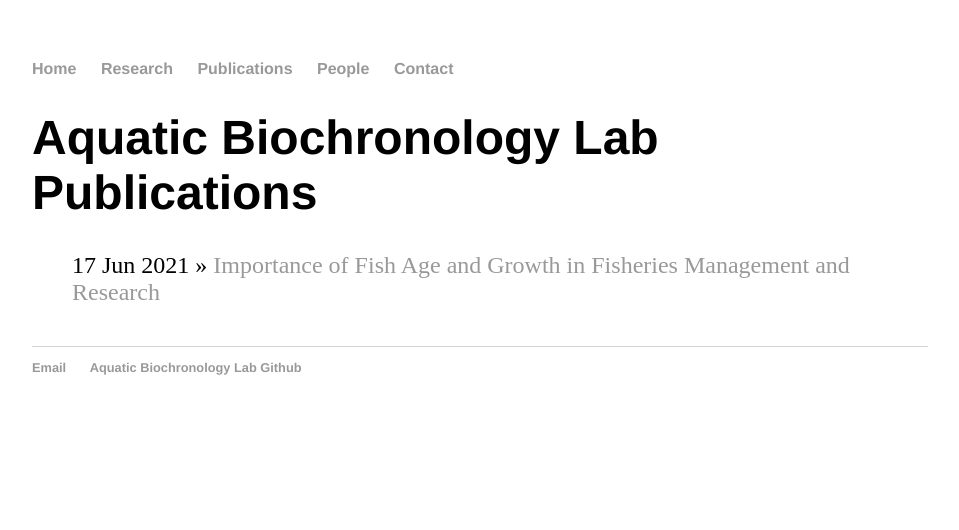
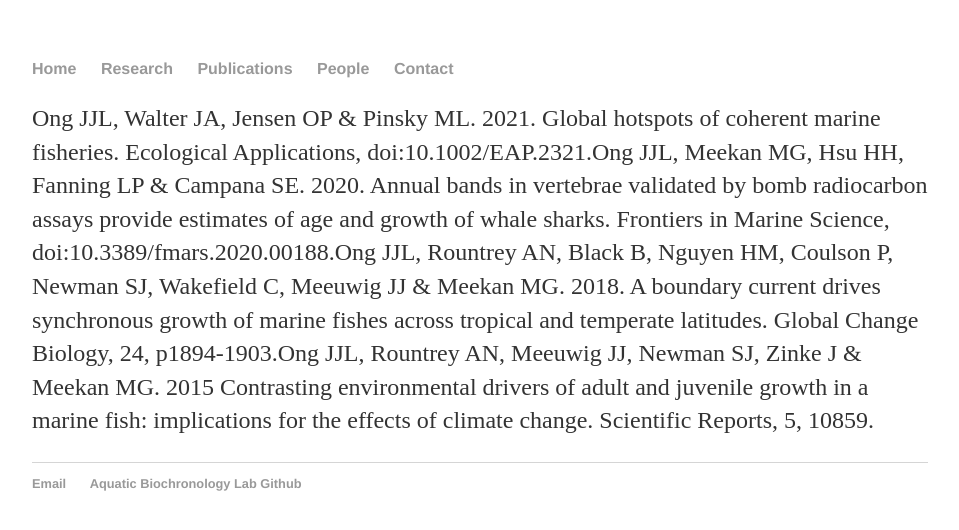
Before and after one commit to Aquatic-Biochronology-Lab/Aquatic-Biochronology-Lab.github.io, a Jekyll site: the page built from Publications/index.html, in a window 1280 px wide. Shown: the top 530 px of the page, without its empty margins (160-1119 px from the left). Built offline with Jekyll 4.4.1, drawn with Linux system fonts in a browser that asks for light colours.

Commit message:
Update index.html

```diff
--- a/Publications/index.html
+++ b/Publications/index.html
@@ -1,11 +1,7 @@
 ---
 layout: default
-title: Aquatic Biochronology Lab Publications
+title: Featured Publications
 ---
-	<h1>{{ page.title }}</h1>
-	<ul class="posts">
-
-	  {% for post in site.posts %}
-	    <li><span>{{ post.date | date_to_string }}</span> » <a href="{{ post.url }}" title="{{ post.title }}">{{ post.title }}</a></li>
-	  {% endfor %}
-	</ul>
+<div class="blurb">
+	<p>Ong JJL, Walter JA, Jensen OP & Pinsky ML. 2021. Global hotspots of coherent marine fisheries. Ecological Applications, doi:10.1002/EAP.2321.</em>Ong JJL, Meekan MG, Hsu HH, Fanning LP & Campana SE. 2020. Annual bands in vertebrae validated by bomb radiocarbon assays provide estimates of age and growth of whale sharks. Frontiers in Marine Science, doi:10.3389/fmars.2020.00188.</em>Ong JJL, Rountrey AN, Black B, Nguyen HM, Coulson P, Newman SJ, Wakefield C, Meeuwig JJ & Meekan MG. 2018. A boundary current drives synchronous growth of marine fishes across tropical and temperate latitudes. Global Change Biology, 24, p1894-1903.</em>Ong JJL, Rountrey AN, Meeuwig JJ, Newman SJ, Zinke J & Meekan MG. 2015 Contrasting environmental drivers of adult and juvenile growth in a marine fish: implications for the effects of climate change. Scientific Reports, 5, 10859.</a></p>
+</div><!-- /.blurb -->
```
